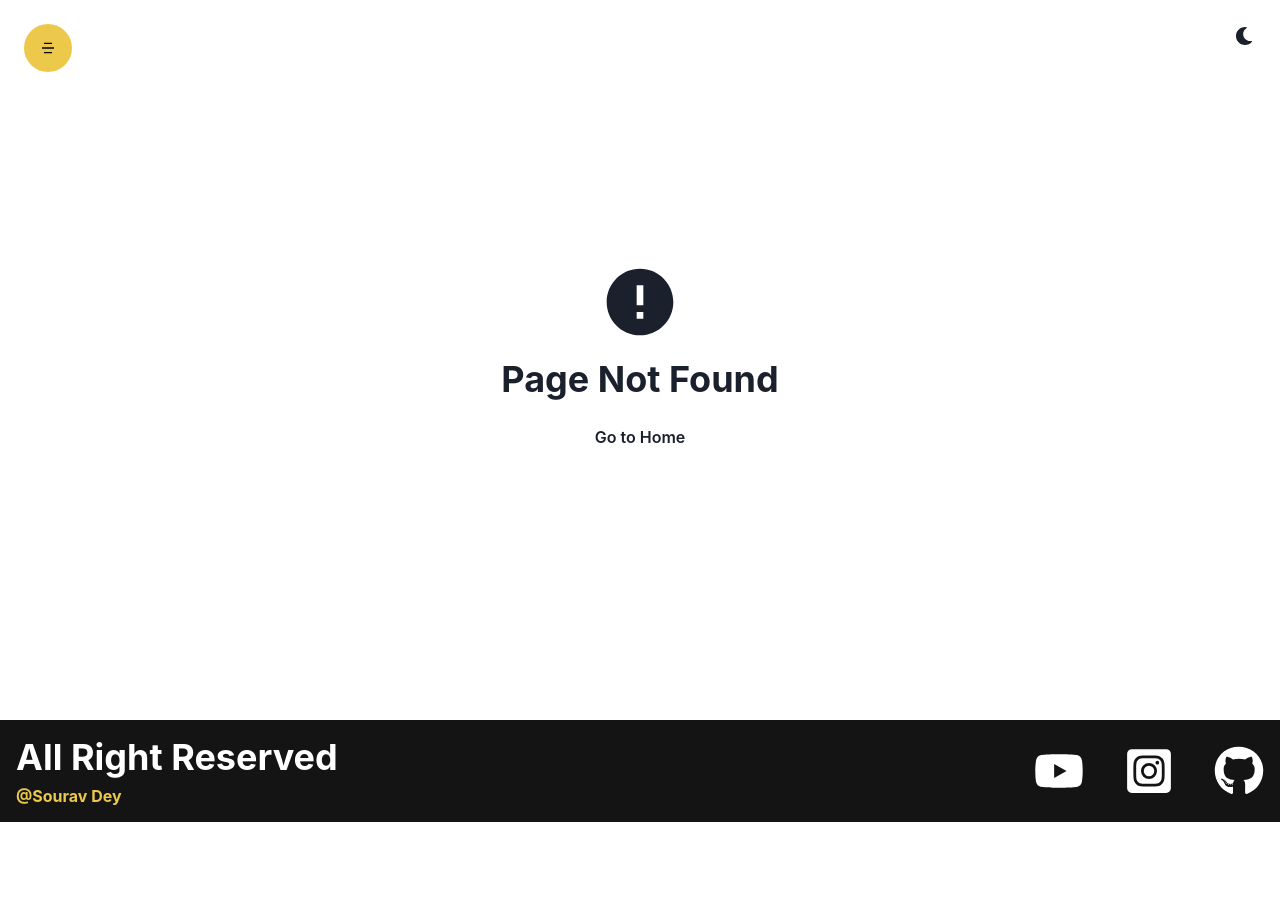
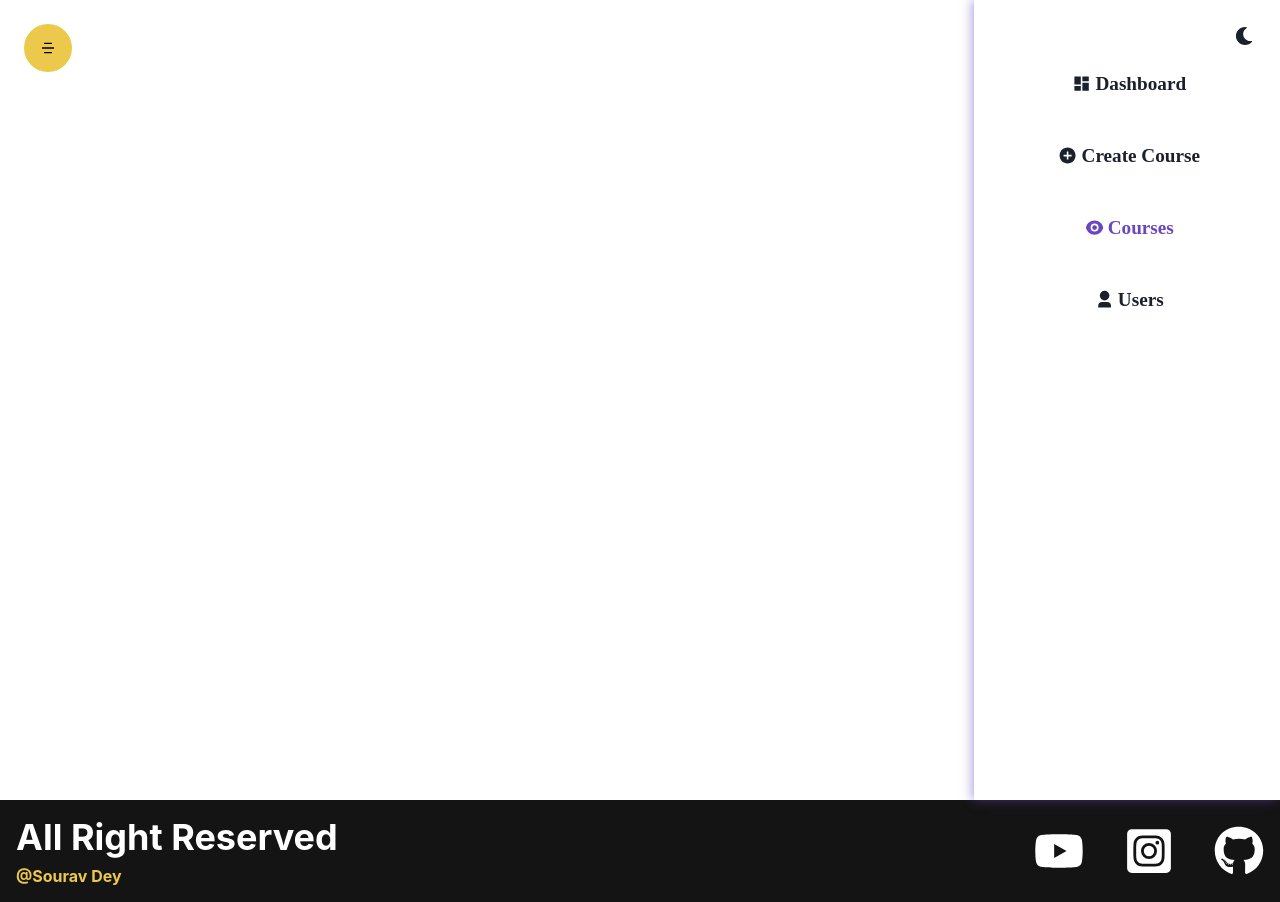
Before and after one commit to Saurabh-Dey/eduhub-mern, a React (Create React App) app: page /admin/courses in a window 1280 px wide. Before the commit this address had no page. Before the commit the page ends 822 px from the top, so only its background shows below. Built offline with nearby package versions, Linux system fonts and the light colour scheme.

Commit message:
dashboard starts

```diff
--- a/src/App.js
+++ b/src/App.js
@@ -17,6 +17,12 @@ import PaymentSuccess from './components/Payments/PaymentSuccess';
 import PaymentFail from './components/Payments/PaymentFail';
 import CoursePage from './components/CoursePage/CoursePage';
 import Profile from './components/Profile/Profile';
+import ChangePassword from './components/Profile/ChangePassword';
+import UpdateProfile from './components/Profile/UpdateProfile';
+import Dashboard from './components/Admin/Dashboard/Dashboard';
+import CreateCourse from './components/Admin/CreateCourse/CreateCourse';
+import AdminCourses from './components/Admin/AdminCourses/AdminCourses';
+import Users from './components/Admin/Users/Users';
 
 function App() {
   window.addEventListener('contextmenu', e => {
@@ -33,6 +39,8 @@ function App() {
         <Route path="/request" element={<Request />} />
         <Route path="/about" element={<About />} />
         <Route path="/profile" element={<Profile />} />
+        <Route path="/changepassword" element={<ChangePassword />} />
+        <Route path="/updateprofile" element={<UpdateProfile />} />
         <Route path="/login" element={<Login />} />
         <Route path="/register" element={<Register />} />
         <Route path="/forgetpassword" element={<ForgetPassword />} />
@@ -42,6 +50,12 @@ function App() {
         <Route path="/*" element={<NotFound />} />
         <Route path="/paymentsuccess" element={<PaymentSuccess />} />
         <Route path="/paymentfail" element={<PaymentFail />} />
+
+        {/* Admin Routes */}
+        <Route path="/admin/dashboard" element={<Dashboard />} />
+        <Route path="/admin/createcourse" element={<CreateCourse />} />
+        <Route path="/admin/courses" element={<AdminCourses />} />
+        <Route path="/admin/users" element={<Users />} />
       </Routes>
 
       <Footer />
--- /dev/null
+++ b/src/components/Admin/AdminCourses/AdminCourses.jsx
@@ -0,0 +1,20 @@
+import { Box, Grid } from '@chakra-ui/react';
+import React from 'react';
+import Sidebar from '../Sidebar';
+
+const AdminCourses = () => {
+  return (
+    <Grid
+      //   css={{
+      //     cursor: `url(${cursor}), default`,
+      //   }}
+      minH={'100vh'}
+      templateColumns={['1fr', '5fr 1fr']}
+    >
+      <Box></Box>
+      <Sidebar />
+    </Grid>
+  );
+};
+
+export default AdminCourses;
--- /dev/null
+++ b/src/components/Admin/CreateCourse/CreateCourse.jsx
@@ -0,0 +1,20 @@
+import { Box, Grid } from '@chakra-ui/react';
+import React from 'react';
+import Sidebar from '../Sidebar';
+
+const CreateCourse = () => {
+  return (
+    <Grid
+      //   css={{
+      //     cursor: `url(${cursor}), default`,
+      //   }}
+      minH={'100vh'}
+      templateColumns={['1fr', '5fr 1fr']}
+    >
+      <Box></Box>
+      <Sidebar />
+    </Grid>
+  );
+};
+
+export default CreateCourse;
--- /dev/null
+++ b/src/components/Admin/Dashboard/Dashboard.jsx
@@ -0,0 +1,21 @@
+import { Box, Grid } from '@chakra-ui/react';
+import React from 'react';
+// import cursor from '../../../assets/images/cursor.png';
+import Sidebar from '../Sidebar';
+
+const Dashboard = () => {
+  return (
+    <Grid
+      //   css={{
+      //     cursor: `url(${cursor}), default`,
+      //   }}
+      minH={'100vh'}
+      templateColumns={['1fr', '5fr 1fr']}
+    >
+      <Box></Box>
+      <Sidebar />
+    </Grid>
+  );
+};
+
+export default Dashboard;
--- /dev/null
+++ b/src/components/Admin/Sidebar.jsx
@@ -0,0 +1,63 @@
+import { Button, VStack } from '@chakra-ui/react';
+import React from 'react';
+import {
+  RiAddCircleFill,
+  RiDashboardFill,
+  RiEyeFill,
+  RiUser3Fill,
+} from 'react-icons/ri';
+import { Link, useLocation } from 'react-router-dom';
+
+const Sidebar = () => {
+  const location = useLocation();
+  return (
+    <VStack
+      spacing={'8'}
+      p={'16'}
+      boxShadow={'-2px 0 10px rgba(107, 70, 193, 0.5)'}
+    >
+      <LinkButton
+        Icon={RiDashboardFill}
+        text="Dashboard"
+        url={'dashboard'}
+        active={location.pathname === '/admin/dashboard'}
+      />
+      <LinkButton
+        Icon={RiAddCircleFill}
+        text="Create Course"
+        url={'createcourse'}
+        active={location.pathname === '/admin/createcourse'}
+      />
+      <LinkButton
+        Icon={RiEyeFill}
+        text="Courses"
+        url={'courses'}
+        active={location.pathname === '/admin/courses'}
+      />
+      <LinkButton
+        Icon={RiUser3Fill}
+        text="Users"
+        url={'users'}
+        active={location.pathname === '/admin/users'}
+      />
+    </VStack>
+  );
+};
+
+export default Sidebar;
+
+function LinkButton({ url, Icon, text, active }) {
+  return (
+    <Link to={`/admin/${url}`}>
+      <Button
+        colorScheme={active ? 'purple' : ''}
+        fontSize={'larger'}
+        fontFamily={'cursive'}
+        variant={'ghost'}
+      >
+        <Icon style={{ margin: '4px' }} />
+        {text}
+      </Button>
+    </Link>
+  );
+}
--- /dev/null
+++ b/src/components/Admin/Users/Users.jsx
@@ -0,0 +1,20 @@
+import { Box, Grid } from '@chakra-ui/react';
+import React from 'react';
+import Sidebar from '../Sidebar';
+
+const Users = () => {
+  return (
+    <Grid
+      //   css={{
+      //     cursor: `url(${cursor}), default`,
+      //   }}
+      minH={'100vh'}
+      templateColumns={['1fr', '5fr 1fr']}
+    >
+      <Box></Box>
+      <Sidebar />
+    </Grid>
+  );
+};
+
+export default Users;
--- a/src/components/Home/home.css
+++ b/src/components/Home/home.css
@@ -55,10 +55,10 @@
   .container2 video {
     /* border: 2px solid rgb(72, 187, 120); */
     padding: 10px;
-    background-color: rgb(56, 161, 105);
+    background-color: #ecc94b;
     width: 100%;
     border-radius: 20px;
-    box-shadow: 0 0 64px rgba(5, 77, 62, 0.486);
+    box-shadow: 0 0 64px #ecc94b;
     outline: none;
   }
 }
--- /dev/null
+++ b/src/components/Profile/ChangePassword.jsx
@@ -0,0 +1,45 @@
+import { Button, Container, Heading, Input, VStack } from '@chakra-ui/react';
+import React, { useState } from 'react';
+
+const ChangePassword = () => {
+  const [oldPassword, setOldPassword] = useState('');
+  const [newPassword, setNewPassword] = useState('');
+  return (
+    <Container py={'16'} minH={'90vh'}>
+      <form>
+        <Heading
+          textTransform={'uppercase'}
+          children="Change Password"
+          my={'16'}
+          textAlign={['center', 'left']}
+        />
+
+        <VStack spacing={'8'}>
+          <Input
+            required
+            id="password"
+            value={oldPassword}
+            onChange={e => setOldPassword(e.target.value)}
+            placeholder="Old Password"
+            type={'password'}
+            focusBorderColor="yellow.500"
+          />
+          <Input
+            required
+            value={newPassword}
+            onChange={e => setNewPassword(e.target.value)}
+            placeholder="New Password"
+            type={'password'}
+            focusBorderColor="yellow.500"
+          />
+
+          <Button w={'full'} colorScheme="yellow" type="submit">
+            Change
+          </Button>
+        </VStack>
+      </form>
+    </Container>
+  );
+};
+
+export default ChangePassword;
--- a/src/components/Profile/Profile.jsx
+++ b/src/components/Profile/Profile.jsx
@@ -86,9 +86,7 @@ const Profile = () => {
             <HStack>
               <Text children="Subscription" fontWeight={'bold'} />
               {user.subscription.status === 'active' ? (
-                <Button color={'yellow.500'} variant={'unstyled'}>
-                  Cancel Subscription
-                </Button>
+                <Button colorScheme={'yellow'}>Cancel Subscription</Button>
               ) : (
                 <Link to="/subscribe">
                   <Button colorScheme="yellow">Subscribe</Button>
--- /dev/null
+++ b/src/components/Profile/UpdateProfile.jsx
@@ -0,0 +1,42 @@
+import { Button, Container, Heading, Input, VStack } from '@chakra-ui/react';
+import React, { useState } from 'react';
+
+const UpdateProfile = () => {
+  const [name, setName] = useState('');
+  const [email, setEmail] = useState('');
+  return (
+    <Container py={'16'} minH={'90vh'}>
+      <form>
+        <Heading
+          textTransform={'uppercase'}
+          children="Update Profile"
+          my={'16'}
+          textAlign={['center', 'left']}
+        />
+
+        <VStack spacing={'8'}>
+          <Input
+            value={name}
+            onChange={e => setName(e.target.value)}
+            placeholder="Name"
+            type={'text'}
+            focusBorderColor="yellow.500"
+          />
+          <Input
+            value={email}
+            onChange={e => setEmail(e.target.value)}
+            placeholder="Email"
+            type={'email'}
+            focusBorderColor="yellow.500"
+          />
+
+          <Button w={'full'} colorScheme="yellow" type="submit">
+            Update
+          </Button>
+        </VStack>
+      </form>
+    </Container>
+  );
+};
+
+export default UpdateProfile;
```
